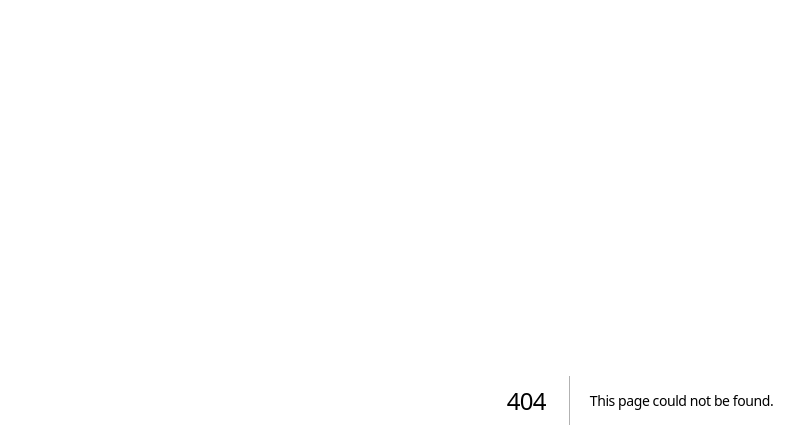
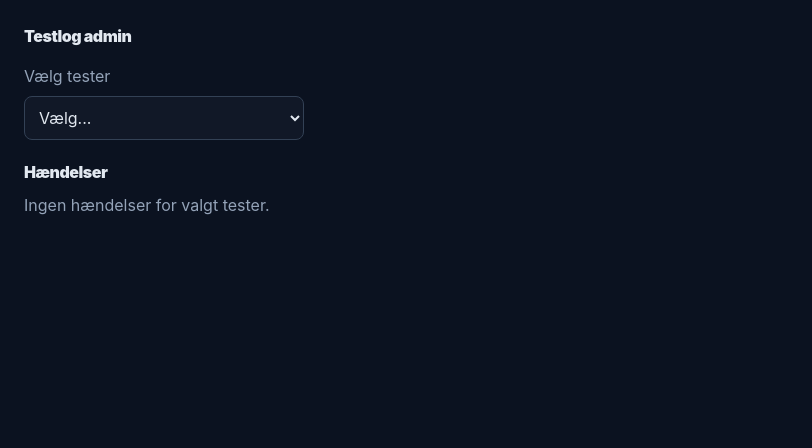
Before and after one commit to sonnyside/Falcus, a Next.js app: page /admin/testlog in a window 1280 px wide. Before the commit this address had no page. Shown: the top 448 px of the page, without its empty margins (0-812 px from the left). Built offline with nearby package versions, Linux system fonts and the light colour scheme.

Commit message:
Add attention point warnings on admin test log page

```diff
--- /dev/null
+++ b/app/admin/testlog/page.tsx
@@ -0,0 +1,203 @@
+"use client";
+
+import { CSSProperties, useMemo, useState } from "react";
+
+type TestEvent = {
+  id: string;
+  tester: string;
+  event: string;
+  timestamp: string;
+};
+
+function getAttentionPoints(events: TestEvent[]) {
+  const has = (eventName: string) => events.some((event) => event.event === eventName);
+  const count = (eventName: string) => events.filter((event) => event.event === eventName).length;
+
+  const points: string[] = [];
+
+  if (has("app_opened") && !has("area_selected")) {
+    points.push("Åbnede appen, men valgte ikke et område.");
+  }
+
+  if (has("area_selected") && !has("task_confirmed")) {
+    points.push("Valgte område, men bekræftede ikke en opgave.");
+  }
+
+  if (has("task_confirmed") && !has("draft_saved")) {
+    points.push("Skrev/bekræftede opgave, men gemte ikke mikrohandling.");
+  }
+
+  if (has("draft_saved") && !has("focus_created")) {
+    points.push("Gemte en opgave, men kom ikke frem til fokus.");
+  }
+
+  if (has("focus_created") && !has("focus_completed")) {
+    points.push("Oprettede fokus, men markerede ikke noget som gjort.");
+  }
+
+  if (count("app_opened") > 1 && !has("draft_saved")) {
+    points.push("Åbnede appen flere gange uden at gemme en opgave.");
+  }
+
+  if (count("draft_saved") > 1 && !has("focus_created")) {
+    points.push("Lavede flere opgaver, men kom ikke videre til fokus.");
+  }
+
+  return points;
+}
+
+const sampleEvents: TestEvent[] = [];
+
+export default function TestLogPage() {
+  const [selectedTester, setSelectedTester] = useState("");
+  const [loading] = useState(false);
+
+  const testers = useMemo(
+    () => Array.from(new Set(sampleEvents.map((event) => event.tester))),
+    []
+  );
+
+  const selectedEvents = useMemo(
+    () => sampleEvents.filter((event) => event.tester === selectedTester),
+    [selectedTester]
+  );
+
+  const attentionPoints = useMemo(
+    () => getAttentionPoints(selectedEvents),
+    [selectedEvents]
+  );
+
+  return (
+    <main style={styles.page}>
+      <h1 style={styles.title}>Testlog admin</h1>
+
+      <div style={styles.controls}>
+        <label style={styles.label} htmlFor="tester-select">Vælg tester</label>
+        <select
+          id="tester-select"
+          style={styles.select}
+          value={selectedTester}
+          onChange={(event) => setSelectedTester(event.target.value)}
+        >
+          <option value="">Vælg...</option>
+          {testers.map((tester) => (
+            <option key={tester} value={tester}>{tester}</option>
+          ))}
+        </select>
+      </div>
+
+      {selectedTester && !loading && attentionPoints.length > 0 && (
+        <section style={styles.attentionSection}>
+          <h2 style={styles.sectionTitle}>Opmærksomhedspunkter</h2>
+          <div style={styles.attentionList}>
+            {attentionPoints.map((point) => (
+              <article key={point} style={styles.attentionCard}>
+                <span style={styles.warningIcon}>⚠️</span>
+                <span style={styles.attentionText}>{point}</span>
+              </article>
+            ))}
+          </div>
+        </section>
+      )}
+
+      <section style={styles.eventsSection}>
+        <h2 style={styles.sectionTitle}>Hændelser</h2>
+        {selectedEvents.length === 0 ? (
+          <p style={styles.empty}>Ingen hændelser for valgt tester.</p>
+        ) : (
+          <ul style={styles.eventList}>
+            {selectedEvents.map((event) => (
+              <li key={event.id} style={styles.eventItem}>
+                <strong style={styles.eventName}>{event.event}</strong>
+                <span style={styles.eventTimestamp}>{event.timestamp}</span>
+              </li>
+            ))}
+          </ul>
+        )}
+      </section>
+    </main>
+  );
+}
+
+const styles: Record<string, CSSProperties> = {
+  page: {
+    minHeight: "100vh",
+    backgroundColor: "#0b1220",
+    color: "#e2e8f0",
+    padding: "24px",
+    fontFamily: "Inter, sans-serif",
+  },
+  title: {
+    marginBottom: "16px",
+  },
+  controls: {
+    marginBottom: "20px",
+  },
+  label: {
+    display: "block",
+    marginBottom: "8px",
+    color: "#94a3b8",
+  },
+  select: {
+    width: "100%",
+    maxWidth: "280px",
+    backgroundColor: "#111827",
+    color: "#e2e8f0",
+    border: "1px solid #334155",
+    borderRadius: "8px",
+    padding: "10px",
+  },
+  attentionSection: {
+    marginBottom: "20px",
+  },
+  sectionTitle: {
+    marginBottom: "10px",
+  },
+  attentionList: {
+    display: "grid",
+    gap: "10px",
+  },
+  attentionCard: {
+    display: "flex",
+    alignItems: "flex-start",
+    gap: "10px",
+    padding: "12px",
+    backgroundColor: "#3a2415",
+    border: "1px solid #92400e",
+    borderRadius: "10px",
+  },
+  warningIcon: {
+    lineHeight: 1.2,
+  },
+  attentionText: {
+    color: "#fde68a",
+  },
+  eventsSection: {
+    marginTop: "8px",
+  },
+  empty: {
+    color: "#94a3b8",
+  },
+  eventList: {
+    listStyle: "none",
+    padding: 0,
+    margin: 0,
+    display: "grid",
+    gap: "8px",
+  },
+  eventItem: {
+    display: "flex",
+    justifyContent: "space-between",
+    padding: "10px 12px",
+    border: "1px solid #1e293b",
+    borderRadius: "8px",
+    backgroundColor: "#111827",
+  },
+  eventName: {
+    color: "#cbd5e1",
+  },
+  eventTimestamp: {
+    color: "#94a3b8",
+    fontSize: "12px",
+  },
+};
```
